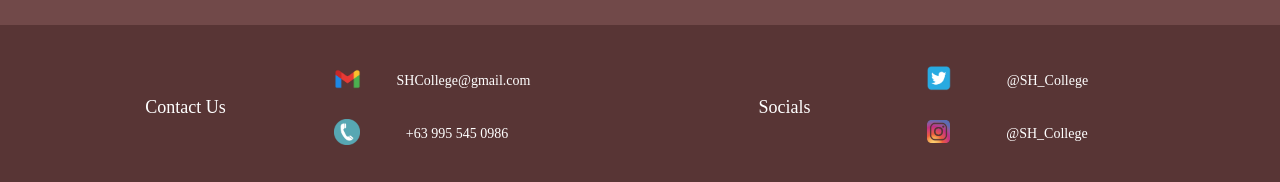
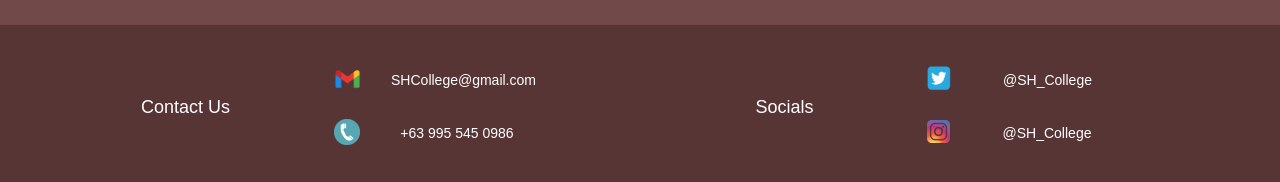
Before and after one commit to Timotips/final-proj, a Next.js app: page / in a window 1280 px wide. Shown: the part 1963-2145 px from the top of the page. Built offline with nearby package versions, Linux system fonts and the light colour scheme.

Commit message:
Update footer.module.css
contxt and details change font style

```diff
--- a/components/footer.module.css
+++ b/components/footer.module.css
@@ -26,6 +26,7 @@
     line-height: 22px;
     text-align: center;
     color: #FFFFFF;
+    font-family: 'Quicksand', sans-serif;
 }
 
 .acc {
@@ -53,4 +54,6 @@
     line-height: 21px;
     text-align: center;
     color: #FFFFFF;
+    font-family: 'Poppins', sans-serif;
+
 }
```
